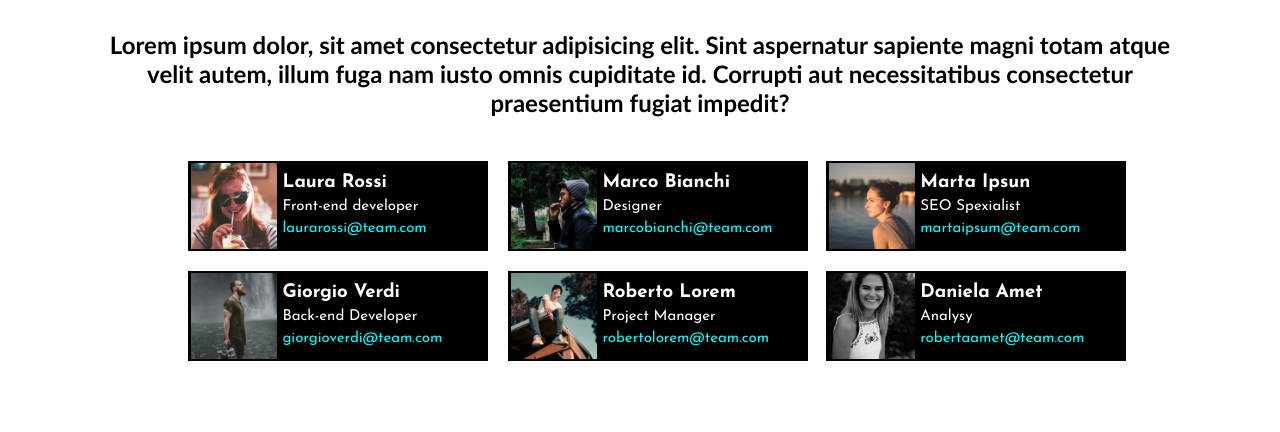
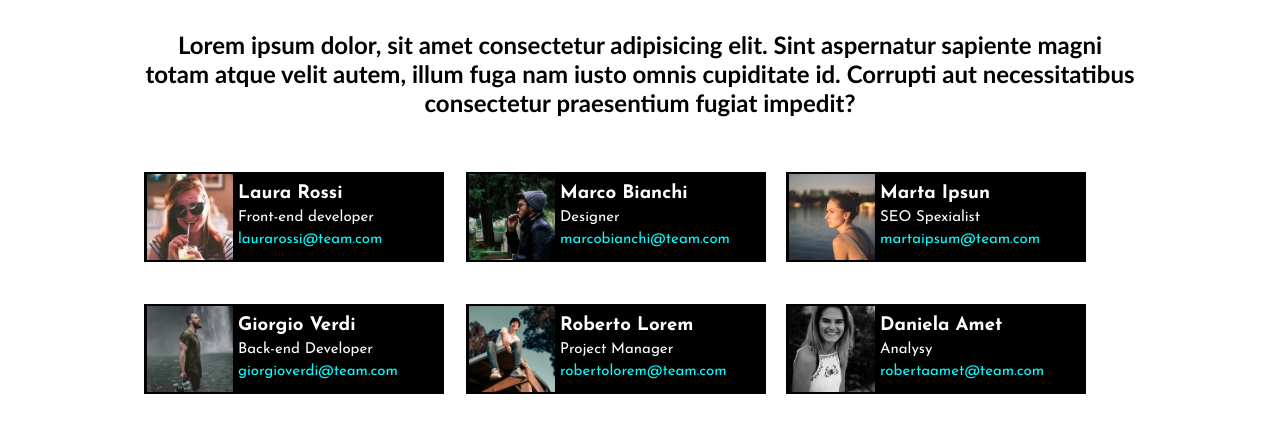
Before and after one commit to Alberto-Bruno/html-css-float-cards, a plain HTML site: page index.html in a window 1280 px wide. Shown: the part 88-520 px from the top of the page. Drawn offline with Linux system fonts and the light colour scheme.

Commit message:
Column - with calc

```diff
--- a/index.html
+++ b/index.html
@@ -4,12 +4,14 @@
         <meta charset="UTF-8">
         <meta http-equiv="X-UA-Compatible" content="IE=edge">
         <meta name="viewport" content="width=device-width, initial-scale=1.0">
+        <!--Fonts-->
         <link rel="preconnect" href="https://fonts.googleapis.com">
         <link rel="preconnect" href="https://fonts.gstatic.com" crossorigin>
         <link href="https://fonts.googleapis.com/css2?family=Fredoka+One&display=swap" rel="stylesheet">
         <link rel="preconnect" href="https://fonts.googleapis.com">
         <link rel="preconnect" href="https://fonts.gstatic.com" crossorigin>
         <link href="https://fonts.googleapis.com/css2?family=Josefin+Sans:wght@400;700&display=swap" rel="stylesheet">
+
         <link rel="stylesheet" href="style.css">
         <title>Floating Cards</title>
     </head>
@@ -26,7 +28,8 @@
                         </h2>
                     </section>
                 </main>
-                <section class="column">
+                <div class="clearfix">
+                    <div class="column">
                         <div class="box float-left">
                             <img class="image" src="img/female1.png" alt="Photo">
                             <h3>Laura Rossi</h3>
@@ -45,8 +48,10 @@
                             <p class="job">Designer</p>
                             <p class="email">marcobianchi@team.com</p>
                         </div>
-                </section>
-                <section class="column">
+                    </div>
+                </div>
+                <div class="clearfix">
+                    <div class="column">
                         <div class="box float-left">
                             <img class="image" src="img/male2.png" alt="Photo">
                             <h3>Giorgio Verdi</h3>
@@ -65,7 +70,8 @@
                             <p class="job">Project Manager</p>
                             <p class="email">robertolorem@team.com</p>
                         </div>
-                </section>
+                    </div>
+                </div>
             </header>
         </div>
     </body>
--- a/style.css
+++ b/style.css
@@ -36,39 +36,40 @@ p{
 /*Utils*/
 
 .container{
-    max-width: 1200px;
+    max-width: 1080px;
     margin: 0 auto;
-    border: 2px;
+}
+
+.clearfix::after {
+    clear: both;
+    display: table;
 }
 
 .column{
+    float: left;
+    width: calc(100% - 70px);
+    padding: 1px;
+}
 
-}
 
 .box{
     height: 90px;
     width: 300px;
-    padding: px;
+    padding: 1px;
     background-color: black;
 
 }
 
 .float-left{
-    float: left;
-    position: relative;
-    left: 10%;
+   float: left;
 }
 
 .float-center{
-    float:left;
-    position: relative;
-    left: 10%;
+    float: right;
 }
 
 .float-right{
     float: right;
-    position: relative;
-    right: 7%;
 }
 
 .image{
```
Lines whose indentation alone changed are shown as unchanged.
